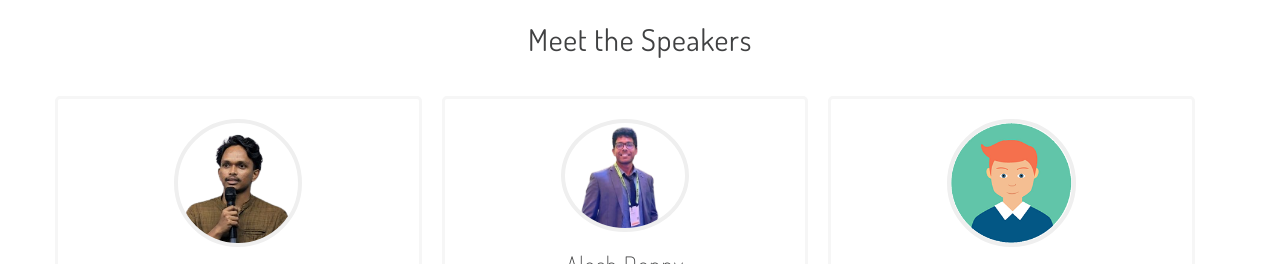
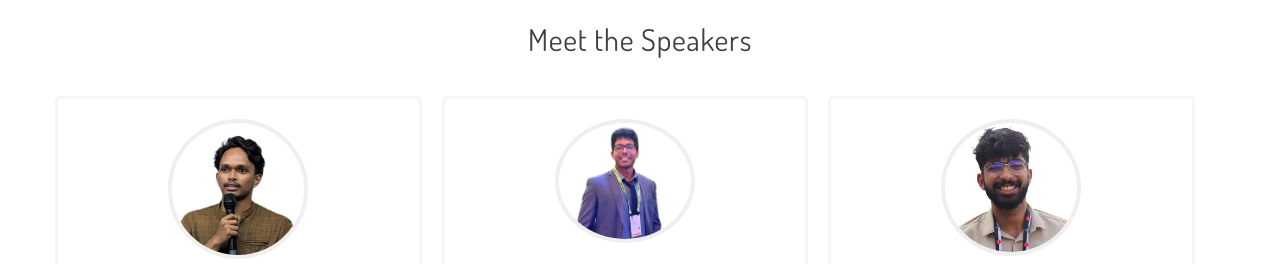
Before and after one commit to PiJamKochi/PiJam2025, a plain HTML site: page docs/index.html in a window 1280 px wide. Shown: the part 890-1154 px from the top of the page. Drawn offline with Linux system fonts and the light colour scheme.

Commit message:
feat:fix image size issue

```diff
--- a/docs/css/style.css
+++ b/docs/css/style.css
@@ -148,6 +148,7 @@ a:hover, a:focus, a:active, a:visited {
 
 .speaker .feature {
 	width: 31.333333%;
+    height: 300px;
 	-webkit-transition: all 0.3s;
   	-moz-transition: all 0.3s;
   	transition: all 0.3s;
@@ -160,7 +161,9 @@ a:hover, a:focus, a:active, a:visited {
     transform: translateY(-10px);
 }
 .speaker-img {
-	max-width: 40%;
+	/* max-width: 40%; */
+    object-fit: cover;
+    width: 140px;
     border: 4px solid #efefef;
     border-radius: 50%;
 }
--- a/docs/index.html
+++ b/docs/index.html
@@ -91,6 +91,7 @@
     <!-- End: Desc -->
     <hr>
     <!-- Start: Speakers -->
+
     <div class="row me-row content-ct speaker" id="speakers">
       <h2 class="row-title">Meet the Speakers</h2>
       <div class="col-md-4 col-sm-6 feature">
@@ -112,12 +113,12 @@
         </ul>
       </div>
       <div class="col-md-4 col-sm-6 feature">
-        <img src="img/speaker-1.png" class="speaker-img">
+        <img src="img/Ashish.png" class="speaker-img">
         <h3>Ashish Joy</h3>
         <p>Student</p>
         <ul class="speaker-social">
           <li><a href="https://twitter.com/#"><span class="ti-twitter-alt"></span></a></li>
-          <li><a href="https://www.linkedin.com/in/#"><span class="ti-linkedin"></span></a></li>
+          <li><a href="https://www.linkedin.com/in/ashishjoy-mr"><span class="ti-linkedin"></span></a></li>
         </ul>
       </div>
       <div class="col-md-4 col-sm-6 feature">
```
Also changed, not shown: docs/img/Ashish.png (added).
